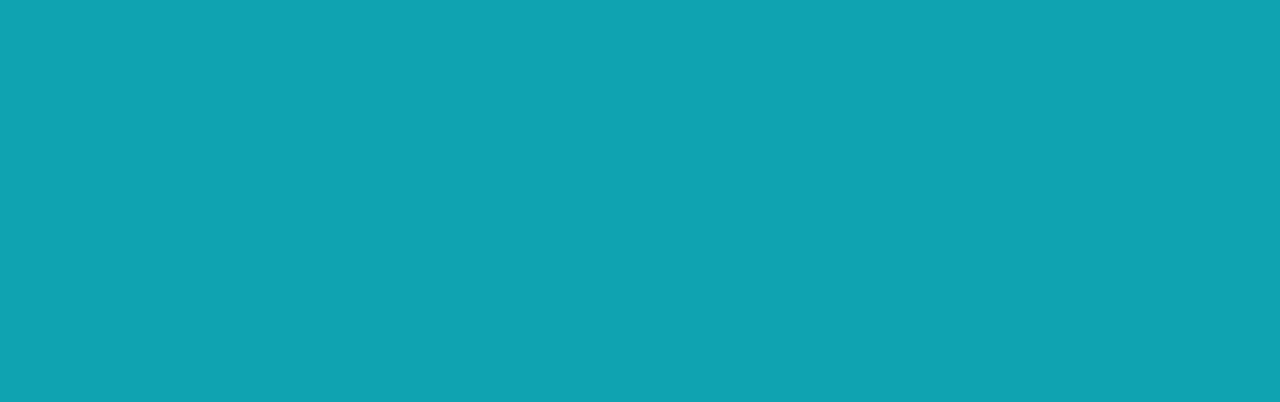
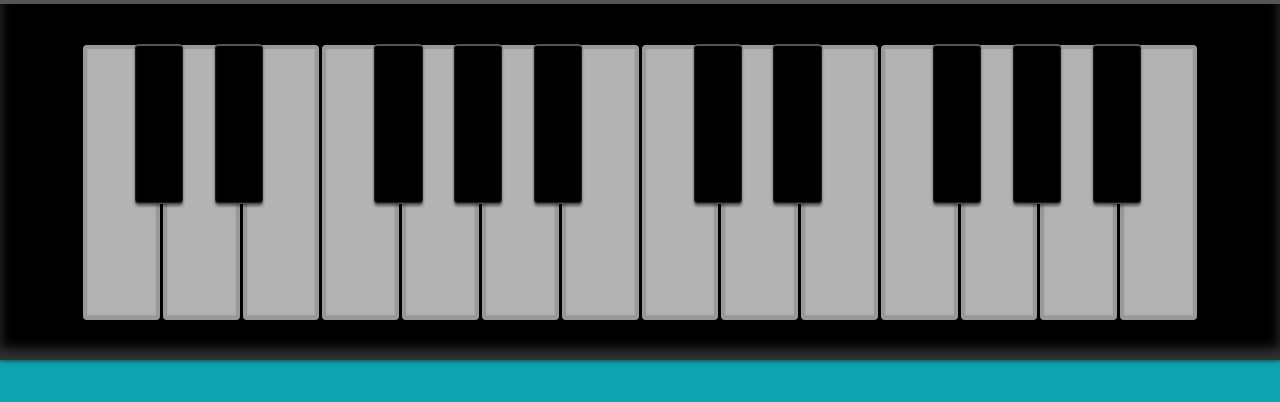
Before and after one commit to interglobalmedia/rockin-synth, a website: page app/index.html in a window 1280 px wide. Drawn offline with Linux system fonts and the light colour scheme.

Commit message:
Completed styling of the piano keys.

```diff
--- a/app/assets/styles/base/_global.css
+++ b/app/assets/styles/base/_global.css
@@ -3,3 +3,11 @@
     margin: 0;
     padding: 0;
 }
+
+html {
+    font-size: 10px;
+}
+
+body, html {
+    font-family: sans-serif;
+}
--- a/app/assets/styles/modules/_keys.css
+++ b/app/assets/styles/modules/_keys.css
@@ -0,0 +1,51 @@
+.keys {
+    display: flex;
+    flex: 1;
+    min-height: 45vh;
+    align-items: center;
+    justify-content: center;
+    background: $mainBlack;
+    border-top: 4px solid #555;
+    box-shadow: 0 -1px 6px rgba(0,0,0,1), inset 0 -11px 12px rgba(255,255,255,0.2);
+}
+
+.key {
+    display: inline-block;
+    position: relative;
+    border: 4px solid #999999;
+    box-shadow: inset 0 -1px 2px #999999;
+    border-radius: 4px;
+    margin: 0 1.5px;
+    font-size: 1.5rem;
+    padding: 1rem .5rem;
+    transition: all 0.07s;
+    width: 6%;
+    max-width: 100px;
+    height: 275px;
+    text-align: center;
+    color: white;
+    background: rgba(255,255,255,0.7);
+    text-shadow: 0 0 5px black;
+}
+
+.black-key {
+    content: "";
+    box-shadow: inset 0 -1px 2px rgba(255,255,255,0.4), 0 2px 3px rgba(0,0,0,0.5);
+    background: $mainBlack;
+    height: 160px;
+    width: 70%;
+    position: absolute;
+    top: -5px;
+    right: -20%;
+    left: 70%;
+    z-index: 10;
+    border-top: 2px solid #555;
+    border-radius: 4px;
+}
+
+
+
+kbd {
+    display: block;
+    font-size: 40px;
+}
--- a/app/index.html
+++ b/app/index.html
@@ -7,52 +7,70 @@
     </head>
     <body>
         <div class="keys">
-            <div data-key="" class="key">
-                <kbd></kbd>
+            <div class="key">
+                <kbd data-key="20" data-note="1C"  class="white-key"></kbd>
+                <kbd data-key="81" data-not="1Cs" class="black-key"></kbd>
                 <span class="sound"></span>
             </div>
-            <div data-key="" class="key">
-                <kbd></kbd>
+            <div class="key">
+                <kbd data-key="65" data-note="1D" class="white-key"></kbd>
+                <kbd data-key="87" data-note="1Ds" class="black-key"></kbd>
                 <span class="sound"></span>
             </div>
-            <div data-key="" class="key">
-                <kbd></kbd>
+            <div class="key">
+                <kbd data-key="83" data-note="1E" class="white-key"></kbd>
                 <span class="sound"></span>
             </div>
-            <div data-key="" class="key">
-                <kbd></kbd>
+            <div class="key">
+                <kbd data-key="68" data-note="1F" class="white-key"></kbd>
+                <kbd data-key="82" data-note="1Fs" class="black-key"></kbd>
                 <span class="sound"></span>
             </div>
-            <div data-key="" class="key">
-                <kbd></kbd>
+            <div class="key">
+                <kbd data-key="70" data-note="1G" class="white-key"></kbd>
+                <kbd data-key="84" data-note="1Gs" class="black-key"></kbd>
                 <span class="sound"></span>
             </div>
-            <div data-key="" class="key">
-                <kbd></kbd>
+            <div class="key">
+                <kbd data-key="71" data-note="2A" class="white-key"></kbd>
+                <kbd data-key="89" data-note="2As" class="black-key"></kbd>
                 <span class="sound"></span>
             </div>
-            <div data-key="" class="key">
-                <kbd></kbd>
+            <div class="key">
+                <kbd data-key="72" data-note="28" class="white-key"></kbd>
                 <span class="sound"></span>
             </div>
-            <div data-key="" class="key">
-                <kbd></kbd>
+            <div class="key">
+                <kbd data-key="74" data-note="2C" class="white-key"></kbd>
+                <kbd data-key="73" data-note="2Cs" class="black-key"></kbd>
                 <span class="sound"></span>
             </div>
-            <div data-key="" class="key">
-                <kbd></kbd>
+            <div class="key">
+                <kbd data-key="75" data-note="2D" class="white-key"></kbd>
+                <kbd data-key="79" data-note="2Ds" class="black-key"></kbd>
                 <span class="sound"></span>
             </div>
-            <div data-key="" class="key">
-                <kbd></kbd>
+            <div class="key">
+                <kbd data-key="76" data-note="2E" class="white-key"></kbd>
                 <span class="sound"></span>
             </div>
-            <div data-key="" class="key">
-                <kbd></kbd>
+            <div class="key">
+                <kbd data-key="186" data-note="2F" class="white-key"></kbd>
+                <kbd data-key="219" data-note="2Fs" class="black-key"></kbd>
                 <span class="sound"></span>
             </div>
-            <div data-key="" class="key">
-                <kbd></kbd>
+            <div class="key">
+                <kbd data-key="222" data-note="2G" class="white-key"></kbd>
+                <kbd data-key="221" data-note="2Gs" class="black-key"></kbd>
+                <span class="sound"></span>
+            </div>
+            <div class="key">
+                <kbd data-key="220" data-note="3A" class="white-key"></kbd>
+                <kbd data-key="13" data-note="3As" class="black-key"></kbd>
+                <span class="sound"></span>
+            </div>
+            <div class="key">
+                <kbd data-key="37" data-note="3B" class="white-key"></kbd>
                 <span class="sound"></span>
             </div>
         </div>
--- a/app/temp/styles/styles.css
+++ b/app/temp/styles/styles.css
@@ -466,6 +466,73 @@ template {
     padding: 0;
 }
 
+html {
+    font-size: 10px;
+}
+
+body, html {
+    font-family: sans-serif;
+}
+
 body {
     background: #0FA3B1;
 }
+
+.keys {
+    display: -webkit-box;
+    display: -ms-flexbox;
+    display: flex;
+    -webkit-box-flex: 1;
+        -ms-flex: 1;
+            flex: 1;
+    min-height: 45vh;
+    -webkit-box-align: center;
+        -ms-flex-align: center;
+            align-items: center;
+    -webkit-box-pack: center;
+        -ms-flex-pack: center;
+            justify-content: center;
+    background: #000;
+    border-top: 4px solid #555;
+    box-shadow: 0 -1px 6px rgba(0,0,0,1), inset 0 -11px 12px rgba(255,255,255,0.2);
+}
+
+.key {
+    display: inline-block;
+    position: relative;
+    border: 4px solid #999999;
+    box-shadow: inset 0 -1px 2px #999999;
+    border-radius: 4px;
+    margin: 0 1.5px;
+    font-size: 1.5rem;
+    padding: 1rem .5rem;
+    -webkit-transition: all 0.07s;
+    transition: all 0.07s;
+    width: 6%;
+    max-width: 100px;
+    height: 275px;
+    text-align: center;
+    color: white;
+    background: rgba(255,255,255,0.7);
+    text-shadow: 0 0 5px black;
+}
+
+.black-key {
+    content: "";
+    box-shadow: inset 0 -1px 2px rgba(255,255,255,0.4), 0 2px 3px rgba(0,0,0,0.5);
+    background: #000;
+    height: 160px;
+    width: 70%;
+    position: absolute;
+    top: -5px;
+    right: -20%;
+    left: 70%;
+    z-index: 10;
+    border-top: 2px solid #555;
+    border-radius: 4px;
+}
+
+kbd {
+    display: block;
+    font-size: 40px;
+}
```
Also changed, not shown: app/assets/styles/base/_variables.css (+5 -2 lines), 1 other file.
